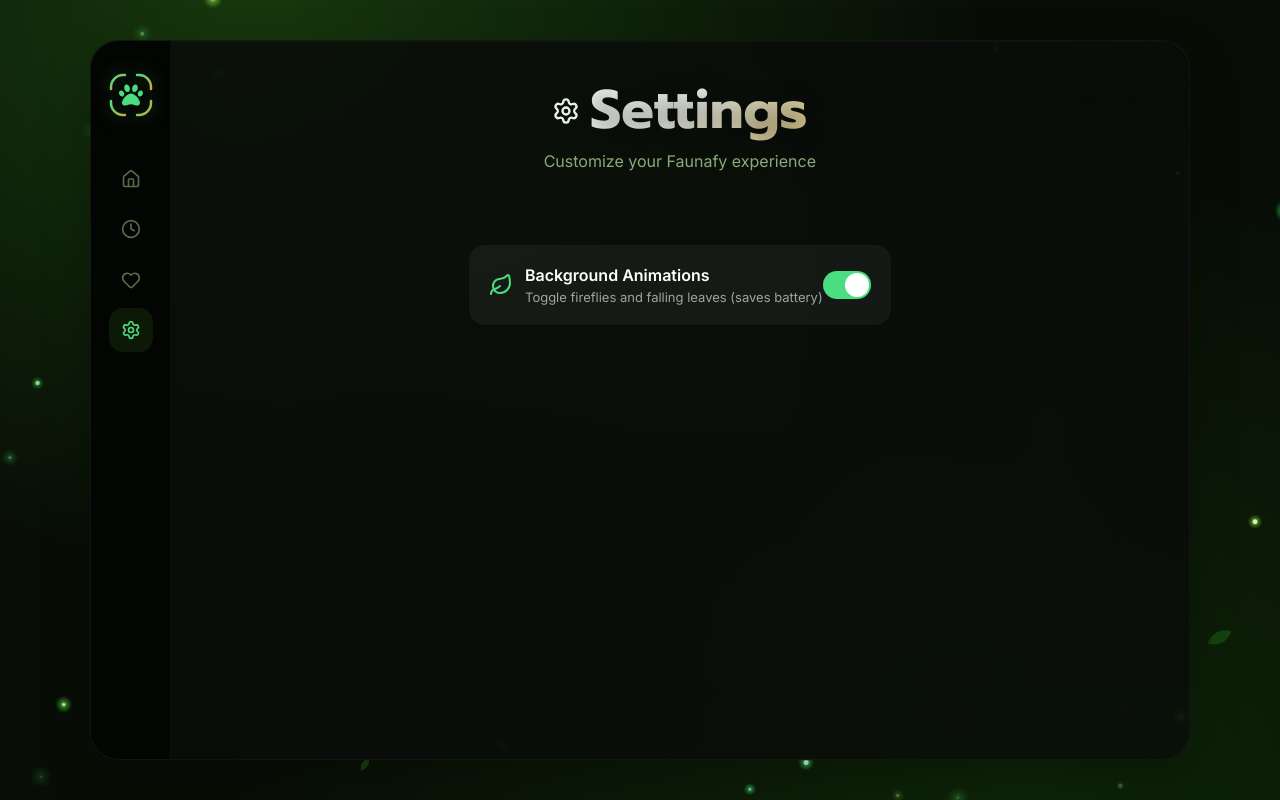
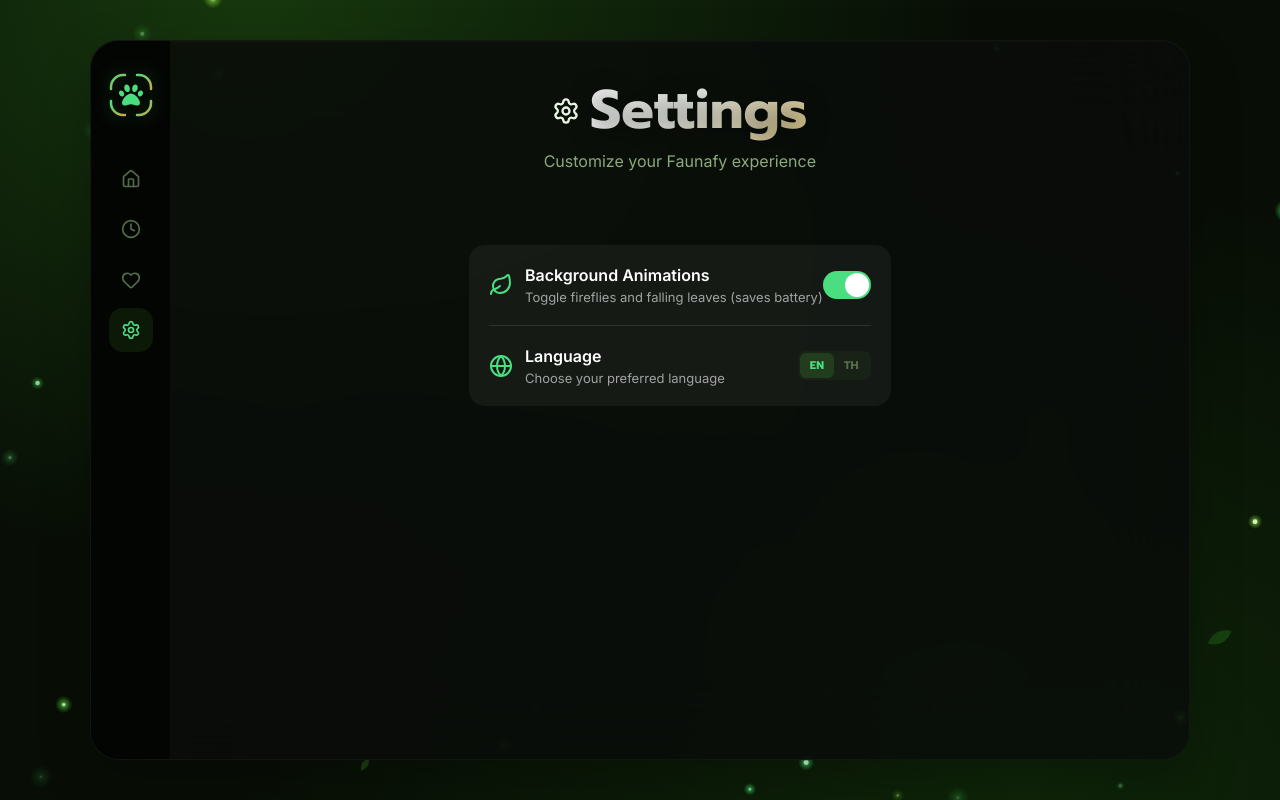
Before and after one commit to K-mangda/animal-identifier, a Next.js app: page / in a window 1280 px wide. Both pictures are taken after a click on the button 180 px from the left and 330 px from the top of the page. Built offline with nearby package versions, Linux system fonts and the light colour scheme.

Commit message:
feat: add language toggle to SettingsPanel

```diff
--- a/app/page.tsx
+++ b/app/page.tsx
@@ -205,7 +205,7 @@
           )}
 
           {activeNav === "settings" && (
-            <SettingsPanel lang={lang} />
+            <SettingsPanel lang={lang} setLang={setLang} />
           )}
         </div>
       </div>
--- a/components/SettingsPanel.tsx
+++ b/components/SettingsPanel.tsx
@@ -2,9 +2,9 @@
 
 import { useEffect, useState } from "react";
 import styles from "@/app/page.module.css";
-import { Settings, Leaf } from "lucide-react";
+import { Settings, Leaf, Globe } from "lucide-react";
 
-export default function SettingsPanel({ lang }: { lang: "en" | "th" }) {
+export default function SettingsPanel({ lang, setLang }: { lang: "en" | "th", setLang: (l: "en"|"th") => void }) {
   const [animationsEnabled, setAnimationsEnabled] = useState(true);
 
   useEffect(() => {
@@ -72,6 +72,27 @@
             }} />
           </button>
         </div>
+
+        <div style={{ height: "1px", background: "rgba(255,255,255,0.1)", margin: "20px 0" }} />
+
+        <div style={{ display: "flex", justifyContent: "space-between", alignItems: "center" }}>
+          <div style={{ display: "flex", alignItems: "center", gap: "12px" }}>
+            <Globe size={24} className={styles.iconTint} />
+            <div>
+              <h3 style={{ fontSize: "16px", fontWeight: "600", color: "#fff", margin: 0 }}>
+                {lang === "en" ? "Language" : "ภาษา"}
+              </h3>
+              <p style={{ fontSize: "13px", color: "rgba(255,255,255,0.6)", margin: "4px 0 0" }}>
+                {lang === "en" ? "Choose your preferred language" : "เลือกภาษาที่คุณต้องการใช้งาน"}
+              </p>
+            </div>
+          </div>
+
+          <div className={styles.langToggle}>
+            <button className={`${styles.langBtn} ${lang === "en" ? styles.langActive : ""}`} onClick={() => setLang("en")}>EN</button>
+            <button className={`${styles.langBtn} ${lang === "th" ? styles.langActive : ""}`} onClick={() => setLang("th")}>TH</button>
+          </div>
+        </div>
       </div>
     </div>
   );
```
